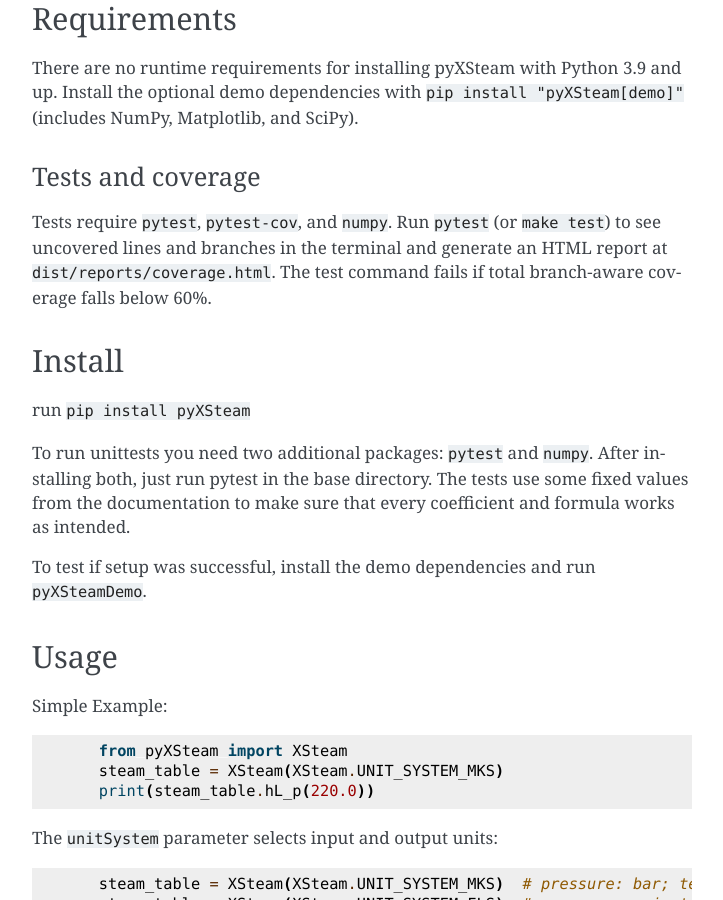
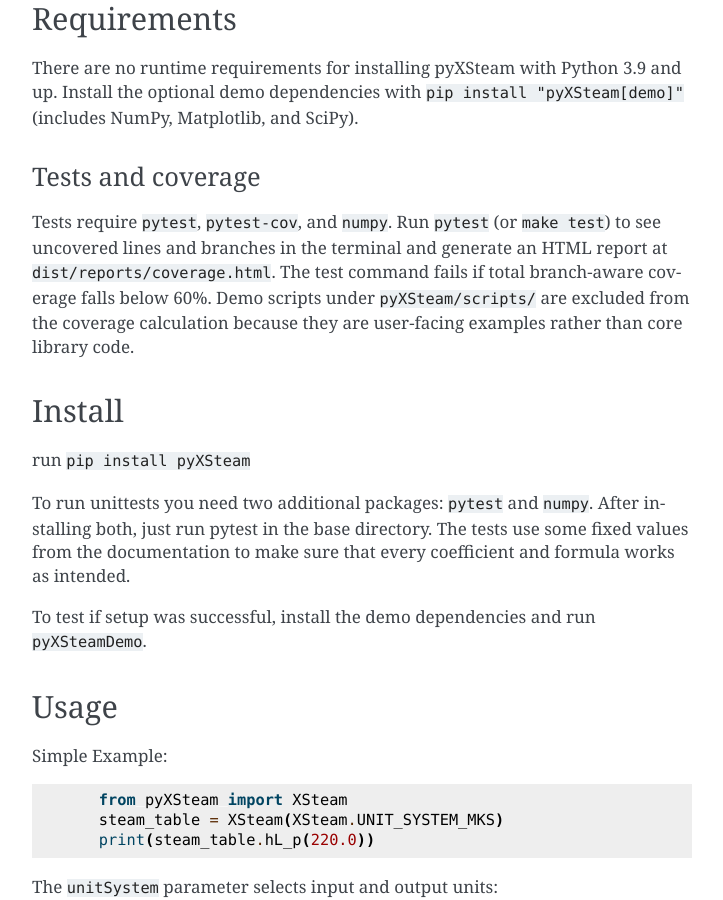
Before and after one commit to drunsinn/pyXSteam, a Sphinx documentation site: the page built from docs/source/README.md, in a window 1280 px wide and 900 px high, scrolled down 1164 px. Shown: the whole window, without its empty margins (388-1111 px from the left). Built offline with Sphinx 7.4.7, drawn with Linux system fonts in a browser that asks for light colours.

Commit message:
ignore demo scripts from code coverage test

```diff
--- a/docs/source/README.md
+++ b/docs/source/README.md
@@ -48,7 +48,9 @@
 Tests require `pytest`, `pytest-cov`, and `numpy`. Run `pytest` (or `make test`)
 to see uncovered lines and branches in the terminal and generate an HTML report
 at `dist/reports/coverage.html`. The test command fails if total branch-aware
-coverage falls below 60%.
+coverage falls below 60%. Demo scripts under `pyXSteam/scripts/` are excluded
+from the coverage calculation because they are user-facing examples rather than
+core library code.
 
 ## Install
 
--- a/pyproject.toml
+++ b/pyproject.toml
@@ -66,6 +66,9 @@
 log_date_format = "%Y-%m-%d %H:%M:%S"
 norecursedirs = ["docs", "build", "downloads"]
 addopts = "--cov=pyXSteam --cov-branch --cov-report=term-missing:skip-covered --cov-report=html:dist/reports/coverage.html --cov-fail-under=60"
+
+[tool.coverage.run]
+omit = ["pyXSteam/scripts/*"]
 
 
 [tool.codespell]
```
Also changed, not shown: README.md (+3 -1 lines).
